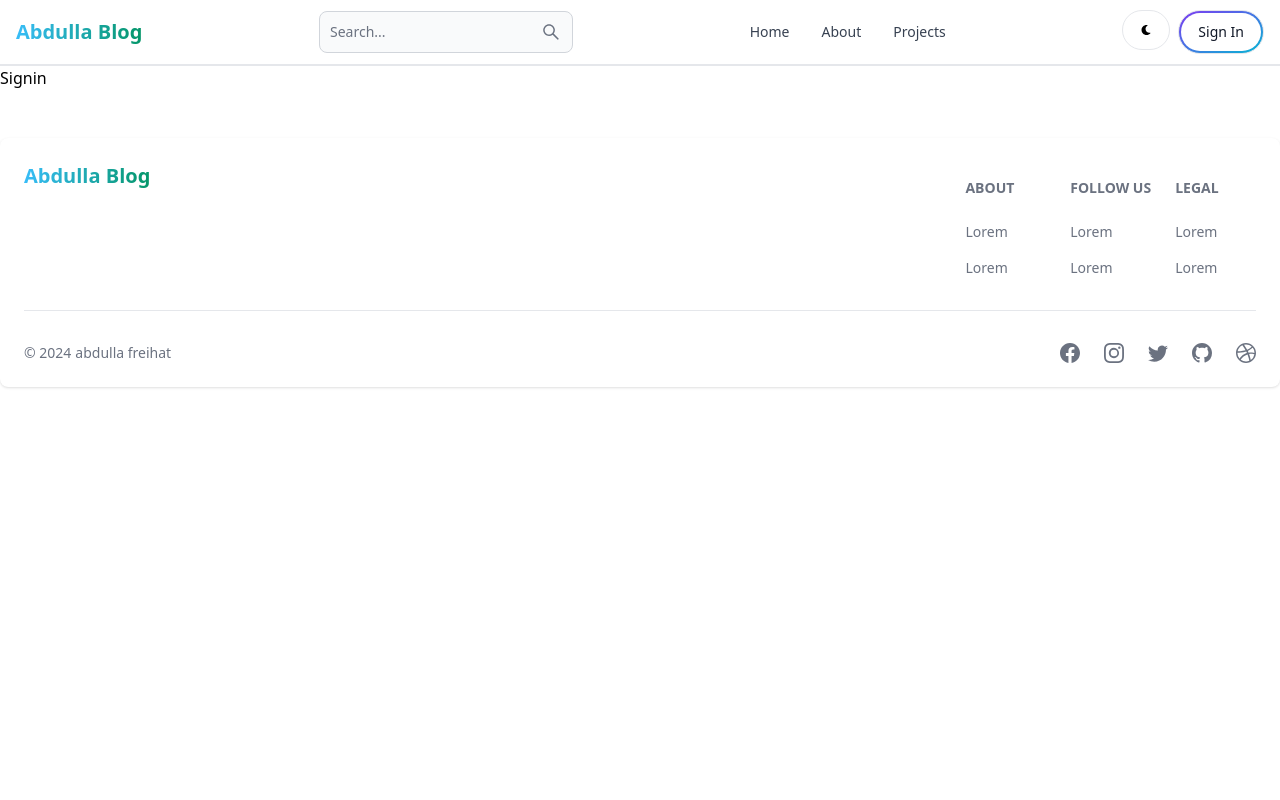
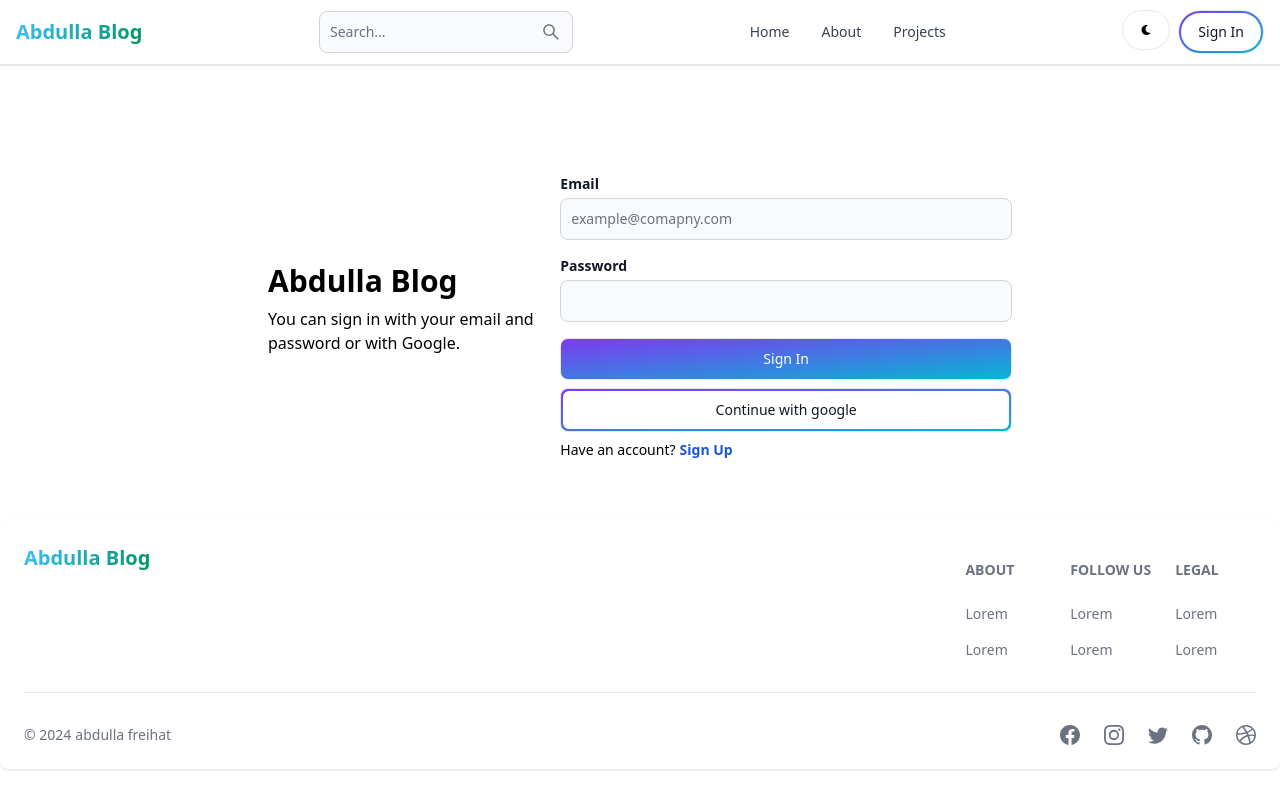
Before and after one commit to abdulla-freihat/mern-blog-app, a React (Create React App) app in the folder client/: page /sign-in in a window 1280 px wide. Built offline with nearby package versions, Linux system fonts and the light colour scheme.

Commit message:
add redux toolkit for user

```diff
--- a/client/src/Pages/Signin.js
+++ b/client/src/Pages/Signin.js
@@ -1,8 +1,151 @@
 import React from 'react'
+import { Button,  TextInput ,Label , Alert } from "flowbite-react";
+import { Link } from 'react-router-dom';
+import { FaEye , FaRegEyeSlash } from "react-icons/fa";
+
+import { useState } from 'react';
+import { useNavigate } from 'react-router-dom';
+
+import { signInStart , signInSuccess , signInFailure } from '../redux/userSlice';
+import {useDispatch , useSelector} from "react-redux";
 
 const Signin = () => {
+
+  const [formData , setFormData] = useState({});
+  const {loading , error , success} = useSelector(state => state.user);
+    const navigate= useNavigate();
+    const dispatch = useDispatch();
+
+
+
+
+
+
+    const handleChange = (e)=>{
+
+      setFormData({...formData , [e.target.id] : e.target.value.trim() })
+}
+
+
+
+const submitHandler = async (e)=>{
+
+  e.preventDefault();
+
+
+
+
+
+
+
+  try{
+    dispatch(signInStart());
+
+    const res = await fetch ('http://localhost:8000/api/auth/signin' , {
+
+     credentials : 'include' ,
+     method:'POST',
+     body:JSON.stringify(formData),
+
+
+      headers: {
+        "content-type": "application/json"
+      }
+
+    })
+
+
+      const data = await res.json();
+
+
+      if(data.success === false){
+        dispatch(signInFailure(data.message));
+
+      }
+
+
+      if(data.success === true){
+
+
+         setTimeout(()=>{
+
+              navigate('/')
+         } , 2000)
+
+         return dispatch(signInSuccess(data.message));
+
+   }
+
+
+
+
+
+  }catch(err){
+
+  signInFailure(err.message)
+
+
+  }
+}
+
+
   return (
-    <div>Signin</div>
+    <div className='max-w-3xl mx-auto p-3 flex flex-col md:flex-row gap-3 mt-20 items-center '>
+
+         <div >
+            <h1 className='text-3xl font-bold'>Abdulla Blog</h1>
+            <p className='mt-2'>You can sign in with your email and password or with Google.</p>
+         </div>
+
+
+<div className='w-full'>
+         <form   onSubmit={submitHandler}>
+
+
+         {error && (
+       <Alert color="failure" className='mb-2' >
+        {error}
+       </Alert>
+
+       )}
+
+
+   {success && (
+     <Alert color="success" className='mb-2' >
+       {success}
+    </Alert>
+
+    )}
+
+
+            <div className='flex flex-col  my-4'>
+            <Label value='Email' className='font-semibold mb-1 ' />
+            <TextInput type='email' id='email' name='email' placeholder='example@comapny.com'  onChange={handleChange}/>
+            </div>
+
+
+
+            <div className='flex flex-col my-4'>
+            <Label value='Password' className='font-semibold mb-1 ' />
+            <TextInput type='password'  id='password' name='password'    onChange={handleChange}  />
+            </div>
+
+
+            <Button type='submit' className='border w-full my-2' gradientDuoTone='purpleToBlue'   >Sign In</Button>
+            <Button className='border w-full my-2' gradientDuoTone='purpleToBlue'   outline  >Continue with google</Button>
+
+
+         </form>
+
+         <div className='flex gap-1 text-sm'>
+          <span>Have an account?</span>
+          <Link to='/sign-up' className='text-blue-700 font-semibold'>Sign Up</Link>
+         </div>
+         </div>
+
+
+
+    </div>
   )
 }
 
--- a/client/src/Pages/Signup.js
+++ b/client/src/Pages/Signup.js
@@ -34,11 +34,6 @@ const [error , setError] = useState(null)
 
 
       setSuccess(null);
-
-         if(!formData.username  || !formData.email || !formData.password ){
-
-            return setError('Please fill out all fields.')
-         }
 
 
 
@@ -111,13 +106,9 @@ const [error , setError] = useState(null)
 
 <div className='w-full'>
          <form   onSubmit={submitHandler}>
-         <div className='flex flex-col  my-4'>
 
 
-
-
-
-{error && (
+         {error && (
   <Alert color="failure" className='mb-2' >
        {error}
     </Alert>
@@ -133,6 +124,7 @@ const [error , setError] = useState(null)
 )}
 
 
+         <div className='flex flex-col  my-4'>
 
             <Label value='Username' className='font-semibold mb-1 ' />
 
--- /dev/null
+++ b/client/src/redux/store.js
@@ -0,0 +1,6 @@
+import { configureStore } from '@reduxjs/toolkit'
+import userSlice from './userSlice'
+
+export const store = configureStore({
+  reducer: { user: userSlice},
+})
--- /dev/null
+++ b/client/src/redux/userSlice.js
@@ -0,0 +1,34 @@
+import { createSlice } from "@reduxjs/toolkit";
+
+const initialState = {
+  currentUser: null,
+  loading: false,
+  error: null,
+  success: null
+};
+
+const userSlice = createSlice({
+  name: 'user',
+  initialState,
+  reducers: {
+    signInStart: (state) => {
+      state.loading = true;
+      state.error = null;
+      state.success = null;
+    },
+    signInSuccess: (state, action) => {
+      state.currentUser = action.payload;
+      state.loading = false;
+      state.error = null;
+      state.success = action.payload;
+    },
+    signInFailure: (state, action) => {
+      state.loading = false;
+      state.error = action.payload;
+      state.success = null;
+    }
+  }
+});
+
+export const { signInStart, signInSuccess, signInFailure } = userSlice.actions;
+export default userSlice.reducer;
```
Also changed, not shown: client/package.json (+86 -0 lines), client/src/index.js (+6 -2 lines), 2 other files (tests, documents, lock files or other folders).
